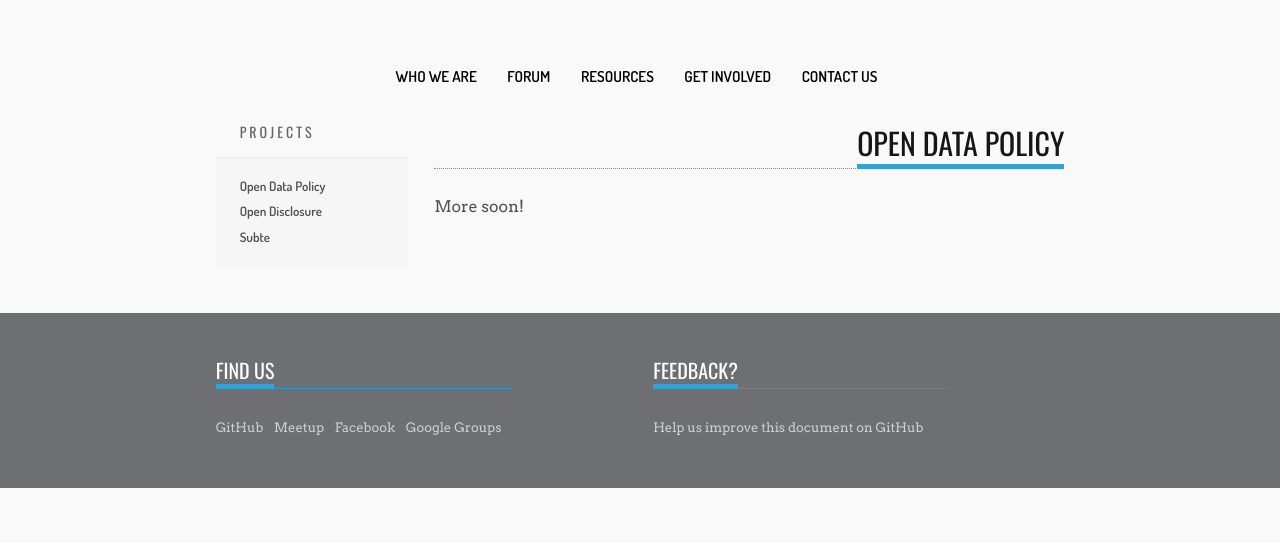
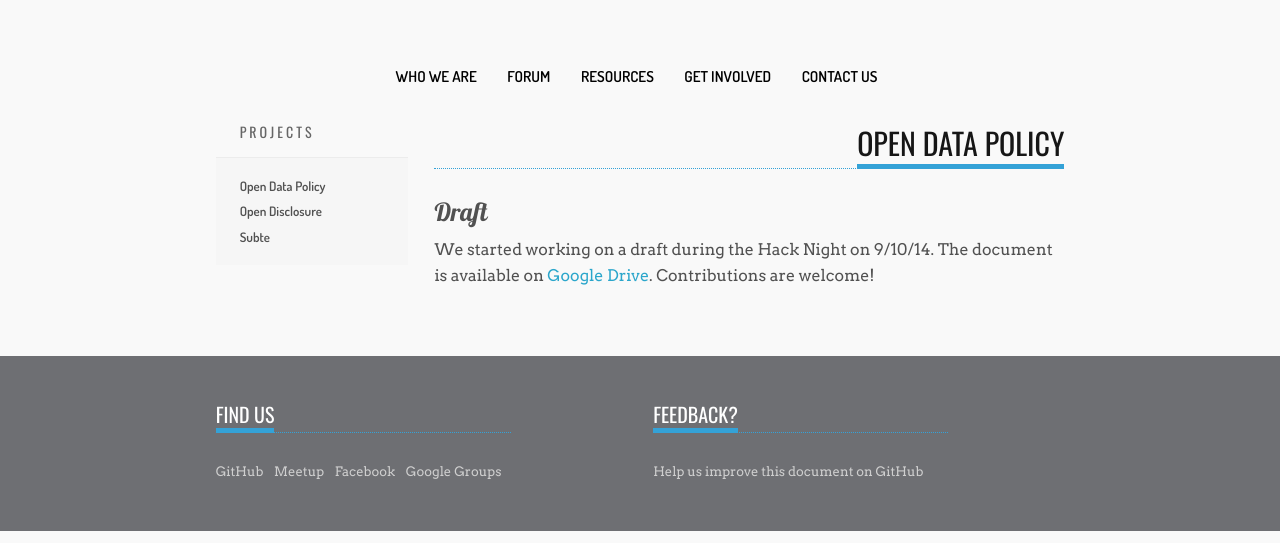
Before and after one commit to codeforbirmingham/codeforbirmingham.github.io, a Jekyll site: the page built from projects/open-data-policy/index.md, in a window 1280 px wide. Shown: the part 437-980 px from the top of the page. Built offline with Jekyll 4.4.1, drawn with Linux system fonts in a browser that asks for light colours; before the commit the page ends 936 px from its top, so only the background shows below that.

Commit message:
Add link to open data policy draft.

```diff
--- a/projects/open-data-policy/index.md
+++ b/projects/open-data-policy/index.md
@@ -4,4 +4,7 @@ title: Open Data Policy
 flag: project
 ---
 
-More soon!
+Draft
+-----
+
+We started working on a draft during the Hack Night on 9/10/14. The document is available on [Google Drive](https://docs.google.com/document/d/1wY1ZPce17gCJkjUj_gsUiQeAz15MvLZHi5oj9u8mFjE/edit). Contributions are welcome!
```
